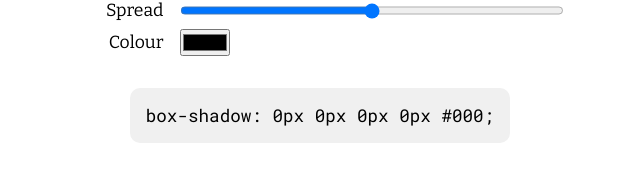
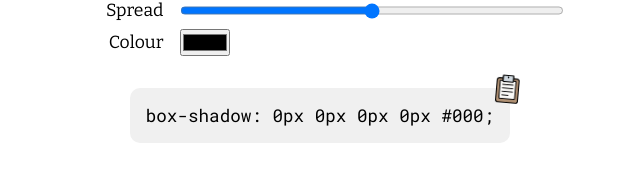
Before and after one commit to mark-tripney/box-shadow-generator, a React (Create React App) app: page / in a window 1280 px wide. Shown: the part 549-742 px from the top of the page, without its empty margins (320-960 px from the left). Built offline with nearby package versions, Linux system fonts and the light colour scheme.

Commit message:
Add clipboard img to code; move img and css to own folders in /src

```diff
--- a/src/App.js
+++ b/src/App.js
@@ -6,7 +6,7 @@ import CSSCode from './CSSCode';
 import '@fontsource/work-sans/700.css';
 import '@fontsource/bitter/400.css';
 import '@fontsource/roboto-mono/400.css';
-import './style.css';
+import './css/style.css';
 
 const initialState = {
   offsetX: 0,
--- a/src/CSSCode.js
+++ b/src/CSSCode.js
@@ -1,11 +1,20 @@
 import React from 'react';
+import clipboard from './img/clipboard-img-min.png';
 
 export default function CSSCode(props) {
   return (
-    <code>
-      box-shadow: {props.shadowType === 'inset' ? 'inset' : null}{' '}
-      {props.offsetX}px {props.offsetY}px {props.blurRadius}px{' '}
-      {props.spreadRadius}px {props.colour};
-    </code>
+    <>
+      <code>
+        box-shadow: {props.shadowType === 'inset' ? 'inset' : null}{' '}
+        {props.offsetX}px {props.offsetY}px {props.blurRadius}px{' '}
+        {props.spreadRadius}px {props.colour};
+        <img
+          src={clipboard}
+          className="clipboard-img"
+          alt="A clipboard"
+          role="button"
+        />
+      </code>
+    </>
   );
 }
--- /dev/null
+++ b/src/css/style.css
@@ -0,0 +1,143 @@
+/****************************************
+Base styles
+****************************************/
+
+*,
+*::before,
+*::after {
+  margin: 0;
+  padding: 0;
+  box-sizing: border-box;
+}
+
+html {
+  font-size: 16px;
+  font-family: sans-serif;
+}
+
+#root {
+  min-height: 100vh;
+  margin: 0;
+  padding: 0;
+  display: flex;
+  flex-direction: column;
+}
+
+.container {
+  max-width: 680px;
+  margin: 0 auto;
+  display: flex;
+  flex-direction: column;
+  align-items: center;
+  flex: 1;
+}
+
+/****************************************
+Base typography
+****************************************/
+
+p,
+label {
+  font-family: 'Bitter', serif;
+  font-size: 1.1em;
+}
+
+h1 {
+  font-family: 'Work Sans', sans-serif;
+  font-size: 2em;
+  text-align: center;
+  margin: 1rem 0 5rem;
+}
+
+/****************************************
+Form
+****************************************/
+
+.form--base {
+  width: 90%;
+  max-width: 500px;
+  margin-top: 5rem;
+  display: grid;
+  grid-template-columns: auto 2fr;
+  grid-template-rows: repeat(4, 1fr);
+  column-gap: 1em;
+  row-gap: 0.5rem;
+}
+
+label,
+form p {
+  justify-self: end;
+  align-self: center;
+}
+
+.radio-group {
+  display: flex;
+  gap: 1rem;
+}
+
+.radio-group label {
+  margin-left: 0.25rem;
+}
+
+/****************************************
+Rectangle
+****************************************/
+
+.rectangle--flex {
+  display: flex;
+  justify-content: center;
+  align-items: center;
+}
+
+/****************************************
+Code
+****************************************/
+
+code {
+  font-family: 'Roboto Mono', monospace;
+  margin-top: 2rem;
+  padding: 1rem;
+  font-size: 1.1em;
+  background-color: #f0f0f0;
+  border-radius: 10px;
+  position: relative;
+}
+
+.clipboard-img {
+  position: absolute;
+  max-height: 1.75rem;
+  top: -0.8rem;
+  right: -0.5rem;
+  transform: rotate(5deg);
+}
+
+.clipboard-img:hover {
+  transform: scale(1.2) rotate(5deg);
+  transition: transform 0.25s ease-in-out;
+}
+
+/****************************************
+Footer
+****************************************/
+
+footer p {
+  margin: 2rem 0 1rem 0;
+  text-align: center;
+  font-size: 1em;
+}
+
+/****************************************
+Media queries
+****************************************/
+
+@media screen and (max-width: 410px) {
+  code {
+    font-size: 0.8em;
+  }
+}
+
+@media screen and (min-width: 680px) {
+  h1 {
+    font-size: 3em;
+  }
+}
```
Also changed, not shown: src/img/clipboard-img-min.png (added).
